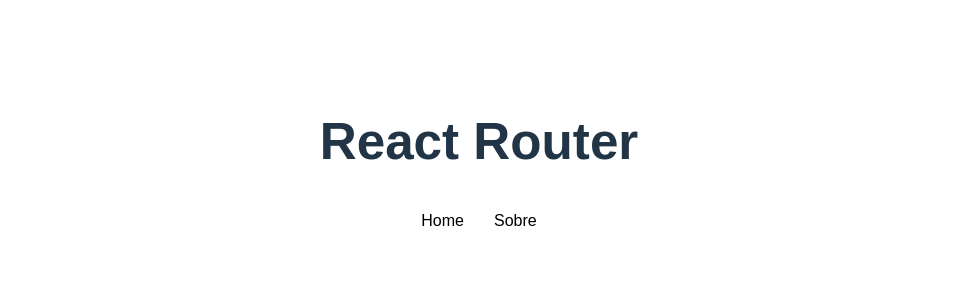
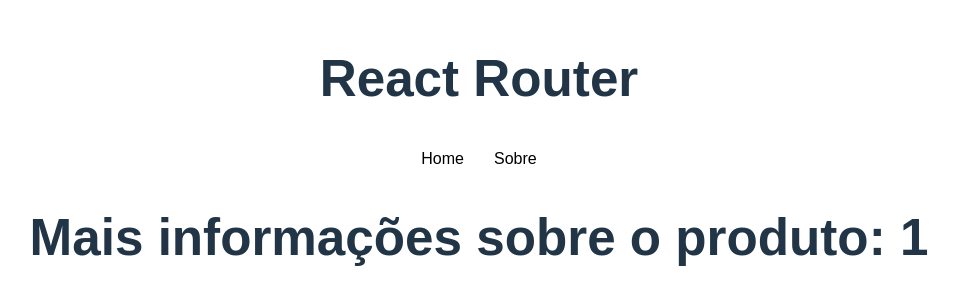
Before and after one commit to thales0591/react-router, a React (Vite) app: page /products/1/info in a window 1280 px wide. Shown: the part 241-546 px from the top of the page, without its empty margins (161-1119 px from the left). Built offline with nearby package versions, Linux system fonts and the light colour scheme.

Commit message:
feat: create a nested route

```diff
--- a/src/App.jsx
+++ b/src/App.jsx
@@ -4,6 +4,7 @@
 import { BrowserRouter, Routes, Route } from "react-router-dom";
 import Navbar from './components/Navbar';
 import Product from './pages/Product';
+import Info from './pages/Info';
 
 function App() {
 
@@ -17,6 +18,7 @@
           <Route path='/' element={<Home />}/>
           <Route path='/about' element={<About />}/>
           <Route path='/products/:id' element={<Product/>}/>
+          <Route path='/products/:id/info' element={<Info/>}/>
         </Routes>
       </BrowserRouter>
     </div>
--- /dev/null
+++ b/src/pages/Info.jsx
@@ -0,0 +1,13 @@
+import { useParams } from "react-router-dom"
+
+const Info = () => {
+
+    const { id } = useParams()
+  return (
+    <div>
+        <h1>Mais informações sobre o produto: {id}</h1>
+    </div>
+  )
+}
+
+export default Info
--- a/src/pages/Product.jsx
+++ b/src/pages/Product.jsx
@@ -1,5 +1,6 @@
 import { useParams } from "react-router-dom"
 import { useFetch } from "../hooks/useFetch"
+import { Link } from "react-router-dom"
 
 const Product = () => {
 
@@ -21,6 +22,7 @@
         <div>
             <h1>{product.name}</h1>
             <p>R${product.price}</p>
+            <Link to={`/products/${product.id}/info`}>Mais informações</Link>
         </div>
         )}
     </>
```
